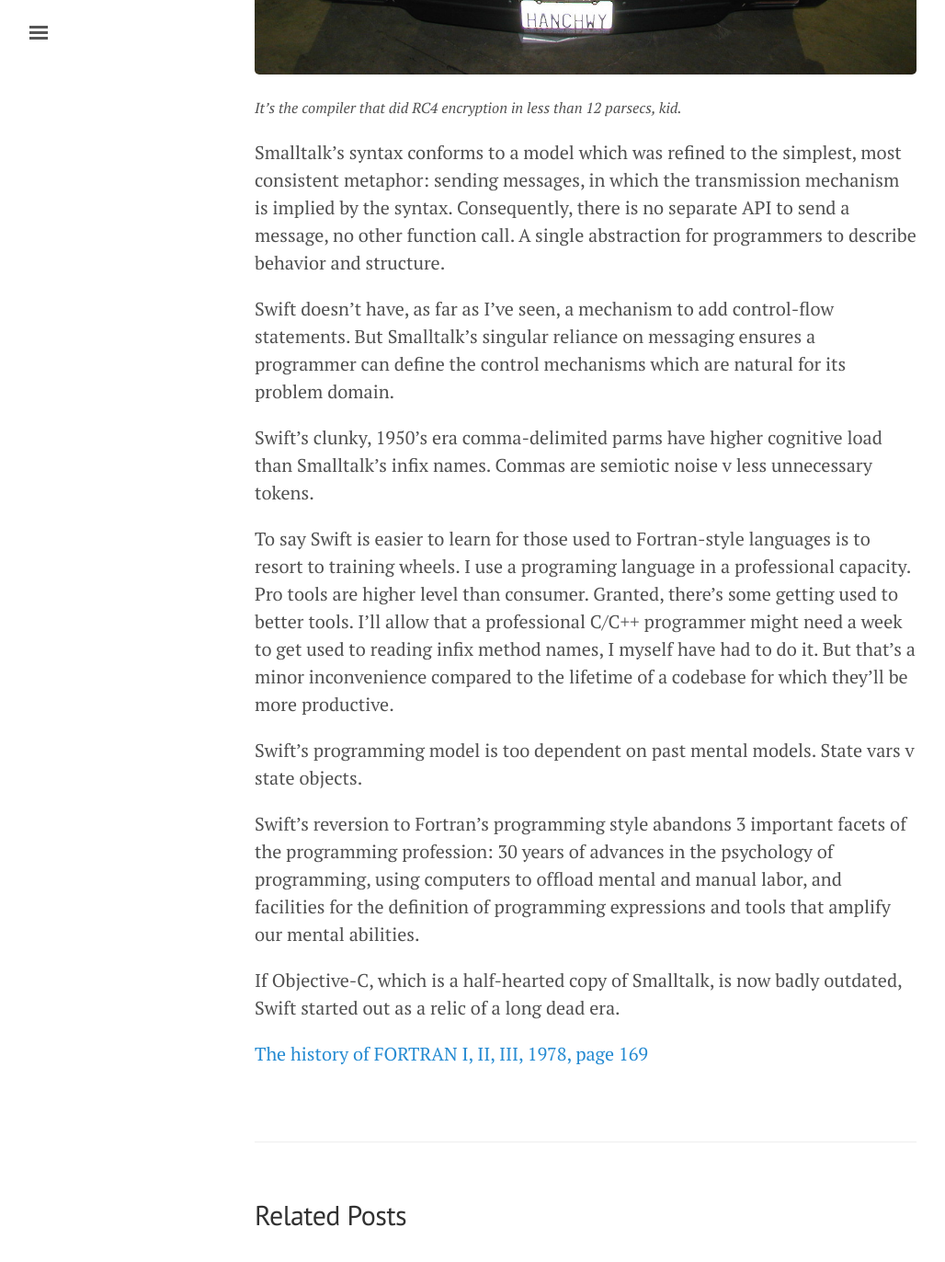
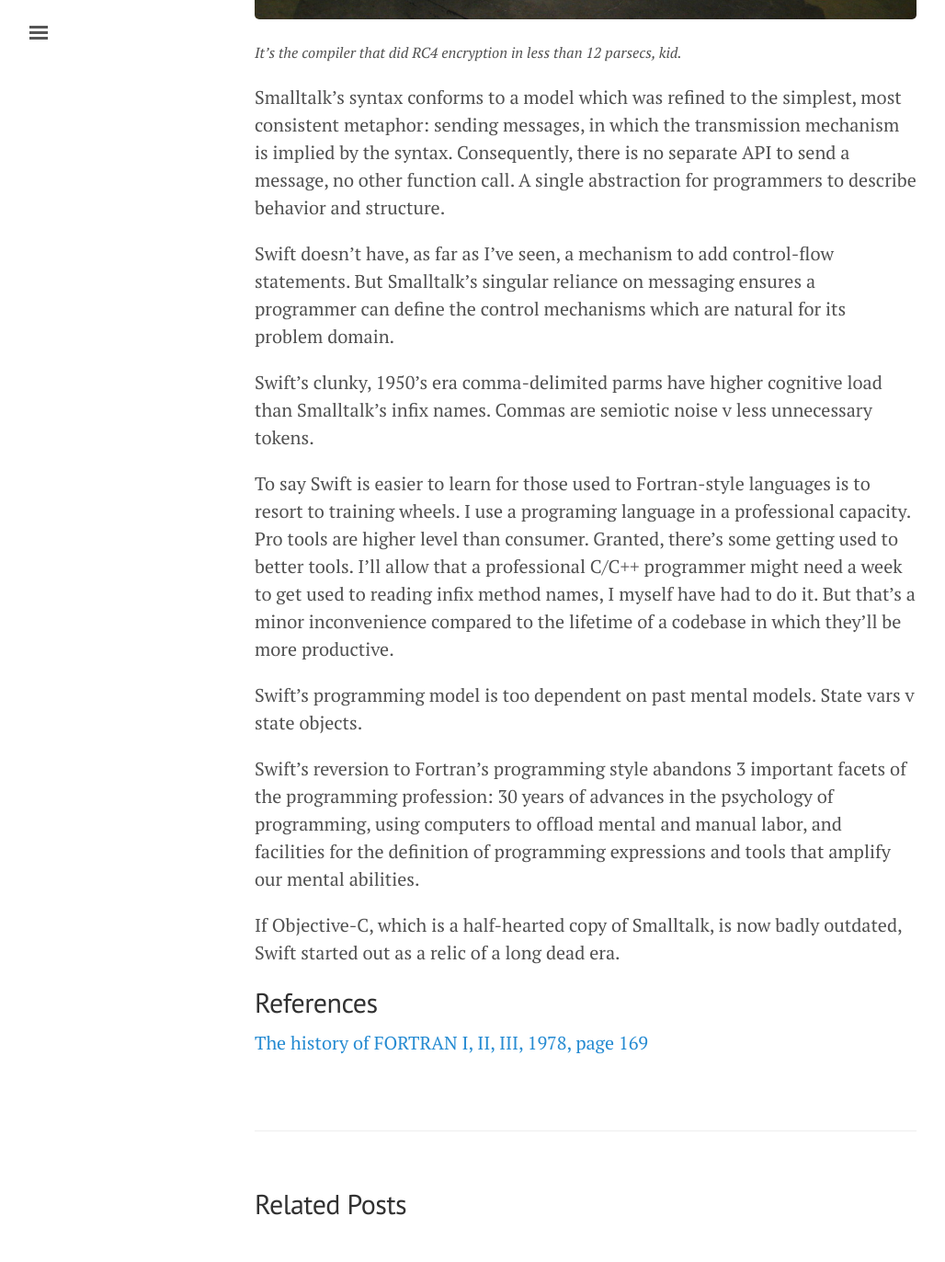
Before and after one commit to swiftpp/swiftpp.github.io, a Jekyll site: the page built from _posts/2019-05-13-objc–badly-outdated.md, in a window 1280 px wide and 1400 px high, scrolled down 5332 px. Shown: the top 1372 px of the window at 92% size, without its empty margins (3-1031 px from the left). Built offline with Jekyll 4.4.1, drawn with Linux system fonts in a browser that asks for light colours; some of the changed text lies outside the part shown.

Commit message:
Fixed markdown links and added a title for the "References" section.

```diff
--- a/_posts/2019-05-13-objc–badly-outdated.md
+++ b/_posts/2019-05-13-objc–badly-outdated.md
@@ -20,7 +20,7 @@ Swift is inferior to Objective-C, and especially to its forebear, Smalltalk:
 
 ### Don't Drink the Kool-aid
 
-Swift's comma-delimited parameters are a holdover from Cold War era FORTRAN. Now, I don't know how much consideration (Chris Lattner)[https://twitter.com/clattner_llvm] put into picking comma delimiters over ObjC's infix notation, but (John Backus)[https://www.computerhistory.org/fellowawards/hall/john-backus/], who led the development of Fortran later remarked, "…our entire attitude about language design had alwavs been a very casual one…"[<sup>1</sup>](#1). In contrast, the Smalltalk syntax which ObjC is based on incubated ~10 years at Xerox PARC in Alan Kay's Learning Research Group, which was focused on making the computer accessible as a problem-solving tool for children and non-programmer adults. Not to take anything away from Lattner's brain, but LRG was a decent-sized interdisciplinary team of professionals working on ways for non-technical folks to learn a system sufficiently well to develop their own tools to solve problems, and to do it in less than a day. Let's see how well the Smalltalk language they contrived stacks up against the Fortran Way.
+Swift's comma-delimited parameters are a holdover from Cold War era FORTRAN. Now, I don't know how much consideration [Chris Lattner](https://twitter.com/clattner_llvm) put into picking comma delimiters over ObjC's infix notation, but [John Backus](https://www.computerhistory.org/fellowawards/hall/john-backus/), who led the development of Fortran later remarked, "…our entire attitude about language design had alwavs been a very casual one…"[<sup>1</sup>](#1). In contrast, the Smalltalk syntax which ObjC is based on incubated ~10 years at Xerox PARC in Alan Kay's Learning Research Group, which was focused on making the computer accessible as a problem-solving tool for children and non-programmer adults. Not to take anything away from Lattner's brain, but LRG was a decent-sized interdisciplinary team of professionals working on ways for non-technical folks to learn a system sufficiently well to develop their own tools to solve problems, and to do it in less than a day. Let's see how well the Smalltalk language they contrived stacks up against the Fortran Way.
 
 Fortran-style syntax might seem practical when writing code, but it's troublesome when reading; dropping vital context for which one will need to pause to review mentally. Or worse, take the time to manually add into the code as a comment for a mnemonic. No code completion when adding comments, so you lose productivity, and the comment delimiters add more semiotic noise on top of the commas.
 
@@ -77,7 +77,7 @@ Swift doesn't have, as far as I've seen, a mechanism to add control-flow stateme
 
 Swift's clunky, 1950's era comma-delimited parms have higher cognitive load than Smalltalk's infix names. Commas are semiotic noise v less unnecessary tokens.
 
-To say Swift is easier to learn for those used to Fortran-style languages is to resort to training wheels. I use a programing language in a professional capacity. Pro tools are higher level than consumer. Granted, there's some getting used to better tools. I'll allow that a professional C/C++ programmer might need a week to get used to reading infix method names, I myself have had to do it. But that's a minor inconvenience compared to the lifetime of a codebase for which they'll be more productive.
+To say Swift is easier to learn for those used to Fortran-style languages is to resort to training wheels. I use a programing language in a professional capacity. Pro tools are higher level than consumer. Granted, there's some getting used to better tools. I'll allow that a professional C/C++ programmer might need a week to get used to reading infix method names, I myself have had to do it. But that's a minor inconvenience compared to the lifetime of a codebase in which they'll be more productive.
 
 Swift's programming model is too dependent on past mental models. State vars v state objects.
 
@@ -85,4 +85,6 @@ Swift's reversion to Fortran's programming style abandons 3 important facets of
 
 If Objective-C, which is a half-hearted copy of Smalltalk, is now badly outdated, Swift started out as a relic of a long dead era.
 
+## References
+
 <a class="anchor" id="1" href="http://www.softwarepreservation.org/projects/FORTRAN/paper/p165-backus.pdf">The history of FORTRAN I, II, III, 1978, page 169</a>
```
